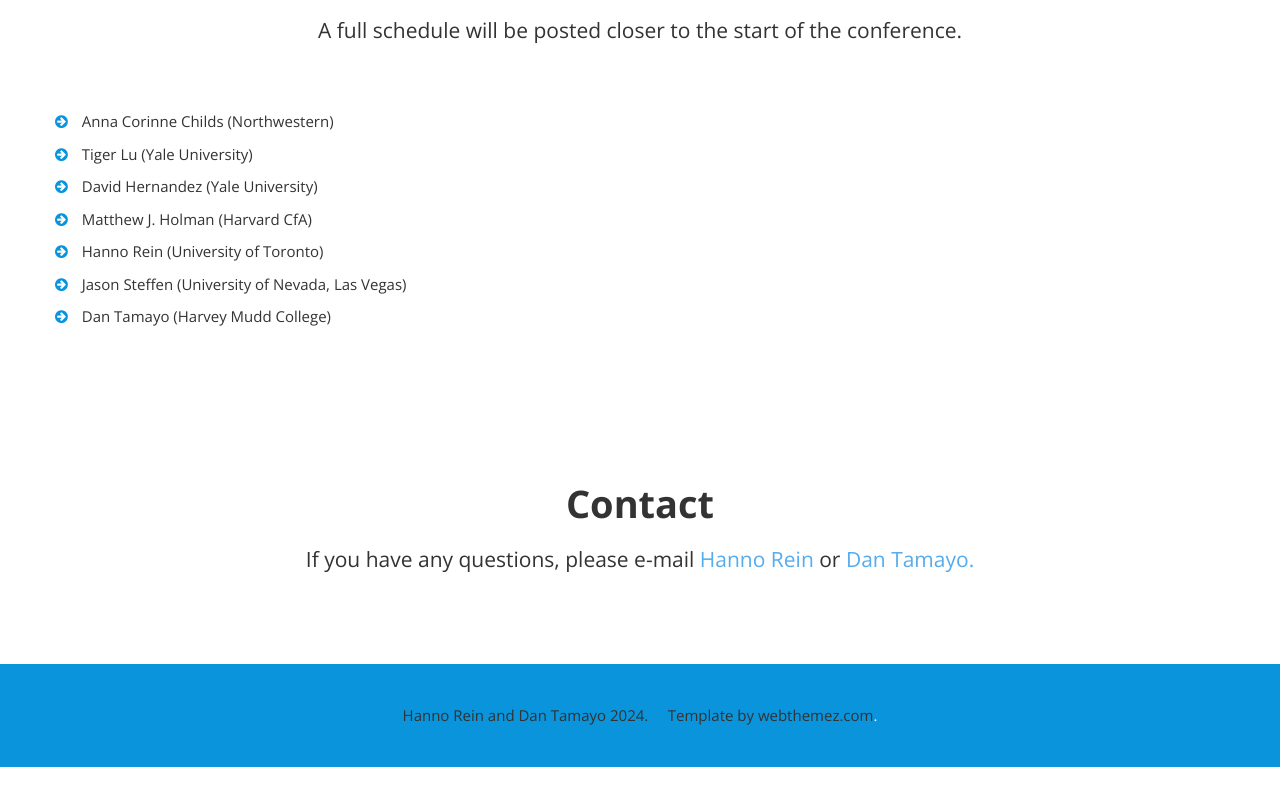
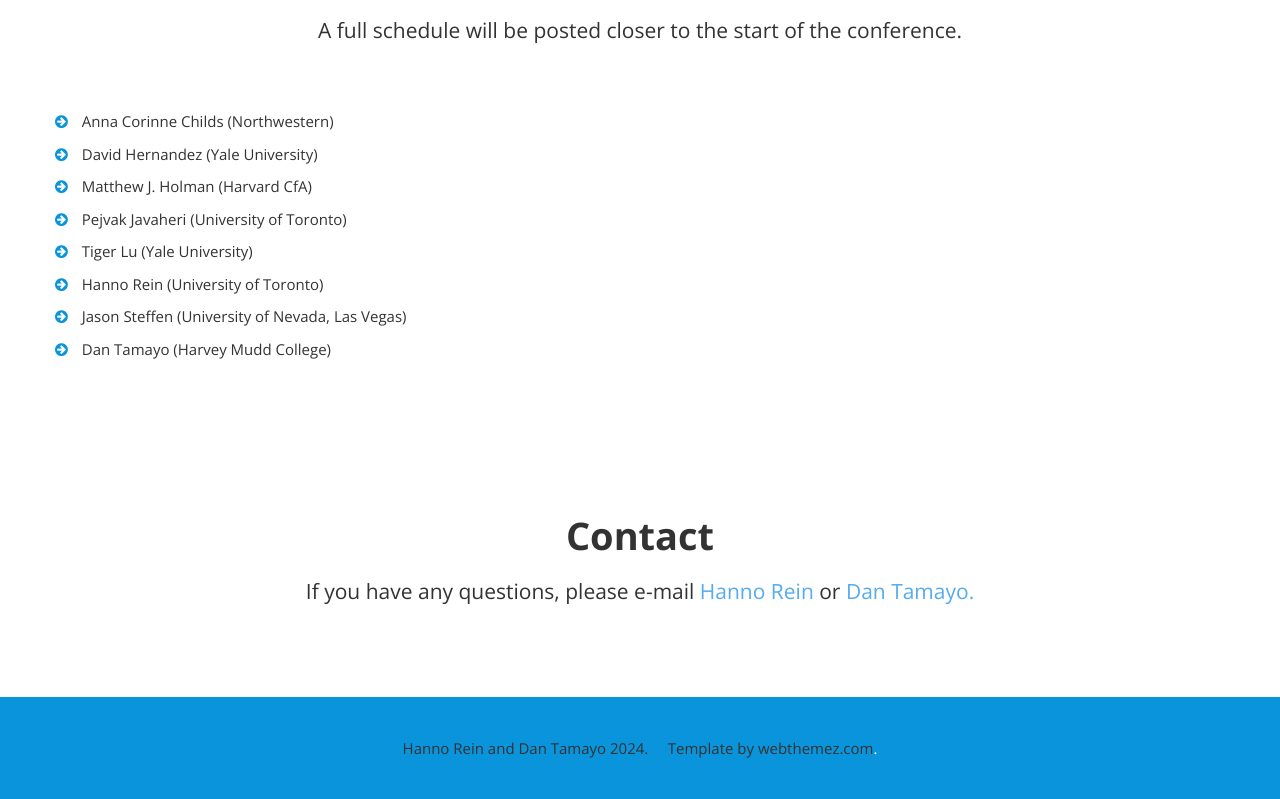
Before and after one commit to hannorein/rebound24, a plain HTML site: page index.html in a window 1280 px wide. Shown: the part 1464-2263 px from the top of the page. Before the commit the page ends 2231 px from the top, so only its background shows below. Drawn offline with nearby package versions, Linux system fonts and the light colour scheme.

Commit message:
participants

```diff
--- a/index.html
+++ b/index.html
@@ -228,9 +228,10 @@ from both America and Europe.
 						<div class="row">
 								<ul class="list-unstyled">
 									<li><i class="fa fa-arrow-circle-right pr-10 colored"></i> Anna Corinne Childs (Northwestern)</li>
-									<li><i class="fa fa-arrow-circle-right pr-10 colored"></i> Tiger Lu (Yale University)</li>
 									<li><i class="fa fa-arrow-circle-right pr-10 colored"></i> David Hernandez (Yale University)</li>
 									<li><i class="fa fa-arrow-circle-right pr-10 colored"></i> Matthew J. Holman (Harvard CfA)</li>
+									<li><i class="fa fa-arrow-circle-right pr-10 colored"></i> Pejvak Javaheri (University of Toronto)</li>
+									<li><i class="fa fa-arrow-circle-right pr-10 colored"></i> Tiger Lu (Yale University)</li>
 									<li><i class="fa fa-arrow-circle-right pr-10 colored"></i> Hanno Rein (University of Toronto)</li>
 									<li><i class="fa fa-arrow-circle-right pr-10 colored"></i> Jason Steffen (University of Nevada, Las Vegas)</li>
 									<li><i class="fa fa-arrow-circle-right pr-10 colored"></i> Dan Tamayo (Harvey Mudd College)</li>
```
